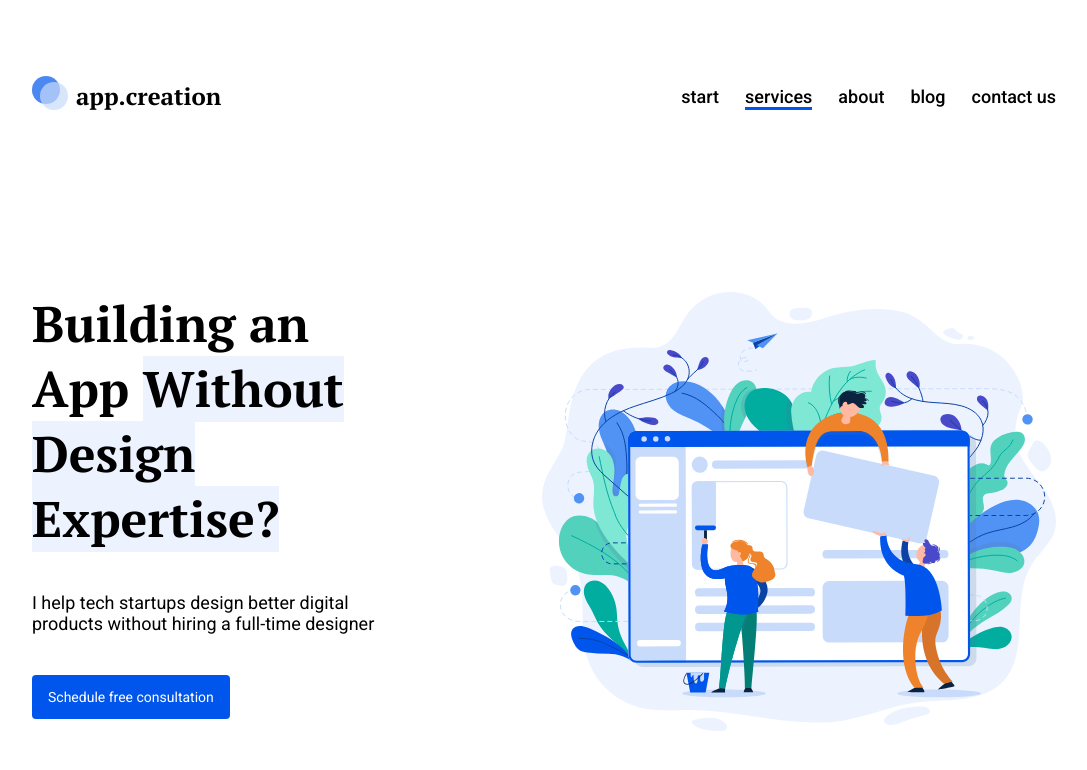
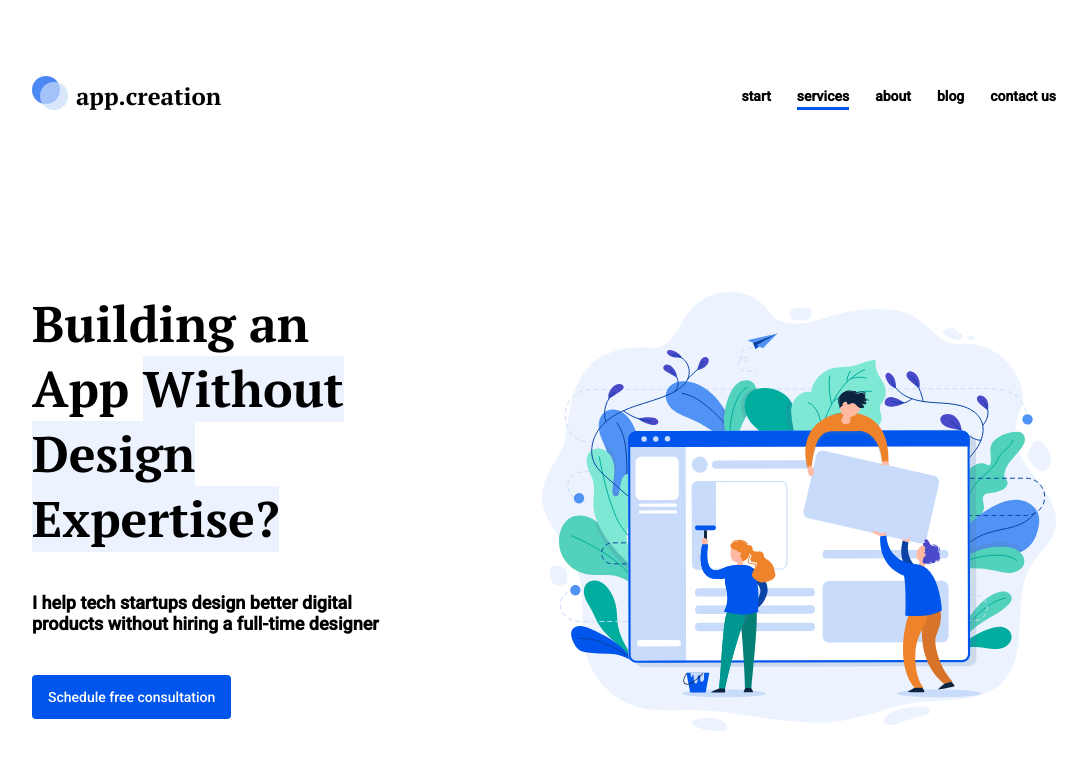
Before and after one commit to WebHeroSchool/Alexandra2modul, a plain HTML site: page index.html in a window 1280 px wide. Shown: the whole page, without its empty margins (96-1183 px from the left). Drawn offline with Linux system fonts and the light colour scheme.

Commit message:
исправлено оформление

```diff
--- a/style.css
+++ b/style.css
@@ -37,7 +37,7 @@ body {
 .menu__item {
   position: relative;
   margin-right: 26px;
-  font: 500 18px/21px 'Roboto', arial, helvetica, sans-serif;
+  font: bold 14px/21px 'Roboto', arial, helvetica, sans-serif;
   color: #000;
   text-decoration: none;
   transition: opacity 0.5s;
@@ -127,12 +127,12 @@ body {
 
 .main__subtitle {
   margin: 0 0 41px 0;
-  font: 18px/21px 'Roboto', arial, helvetica, sans-serif;
+  font: bold 18px/21px 'Roboto', arial, helvetica, sans-serif;
 }
 
 .main__button {
   display: inline-block;
-  font: 14px/16px Roboto, arial, helvetica, sans-serif;
+  font: 500 14px/16px Roboto, arial, helvetica, sans-serif;
   padding: 14px 16px;
   color: #fff;
   background: #0056ec;
```
